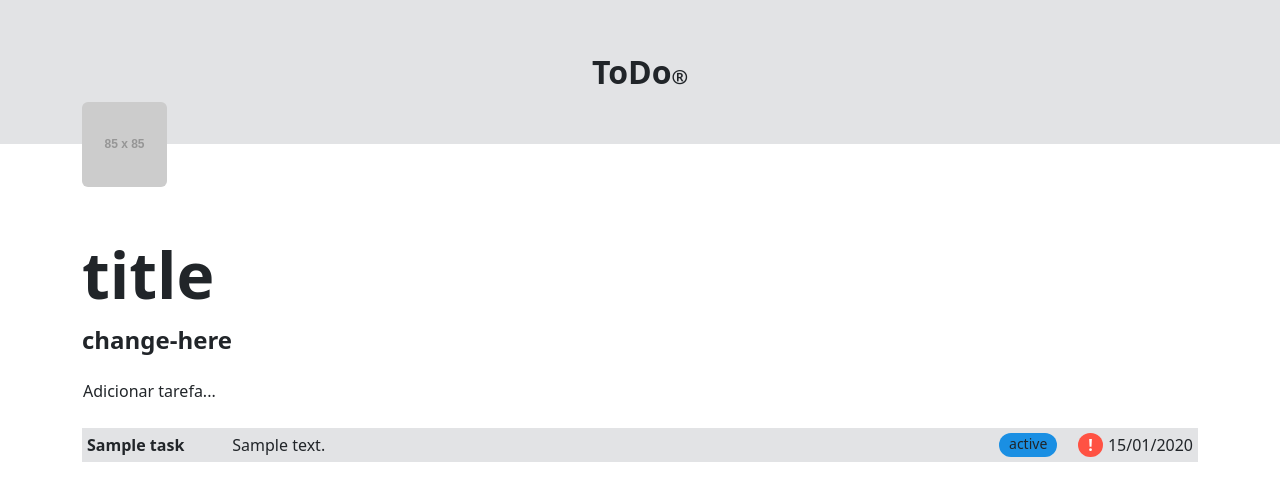
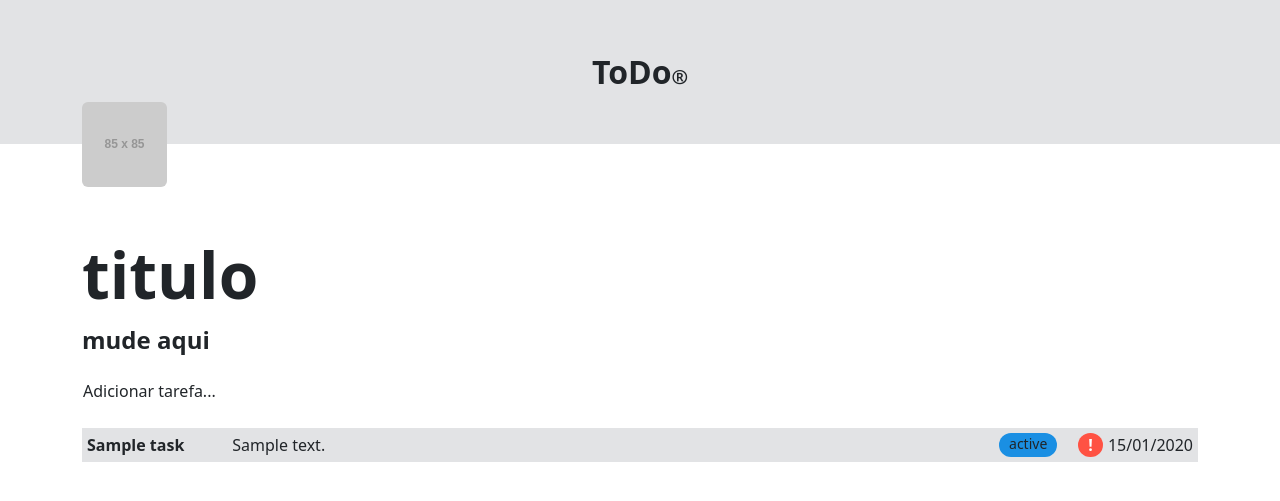
Before and after one commit to danielBRTanimacao/To-Do-python, a Django app: page / in a window 1280 px wide. Shown: the top 501 px of the page. Run offline with Django 5.2, Linux system fonts and the light colour scheme; a user stored in the database is signed in; tables that the repository leaves empty hold one stand-in row (values such as "Sample post"); grey boxes labelled with a size stand in for pictures from a placeholder-image service; some libraries are stand-ins or nearby versions.

Commit message:
index design

```diff
--- a/ToDoApp/templates/pages/index.html
+++ b/ToDoApp/templates/pages/index.html
@@ -9,10 +9,10 @@
         <input type="file" id="imageInput" accept="image/*" style="display: none;" onchange="changeImage(event)">
         <div class="input-change-txt">
             <div class="pt-2">
-                <span class="display-3 fw-bold pointer" id="titleChange">title</span>
+                <span class="display-3 fw-bold pointer" id="titleChange">titulo</span>
             </div>
             <div class="pt-2">
-                <span class="pointer fs-4 fw-bold" id="subtitleChange">change-here</span>
+                <span class="pointer fs-4 fw-bold" id="subtitleChange">mude aqui</span>
             </div>
         </div>
     </nav>
@@ -67,12 +67,12 @@
                             {% csrf_token %}
                             {% for field in form %}
                                 <div class="py-2">
-                                    {{field.as_field_group}}
+                                    {{field}}
                                 </div>
                             {% endfor %}
                             <div>
-                                <button type="submit" class="btn btn-primary">
-                                    Adicionar
+                                <button type="submit" class="btn btn-tasks">
+                                    Adicionar...
                                 </button>
                             </div>
                         </form>
```
